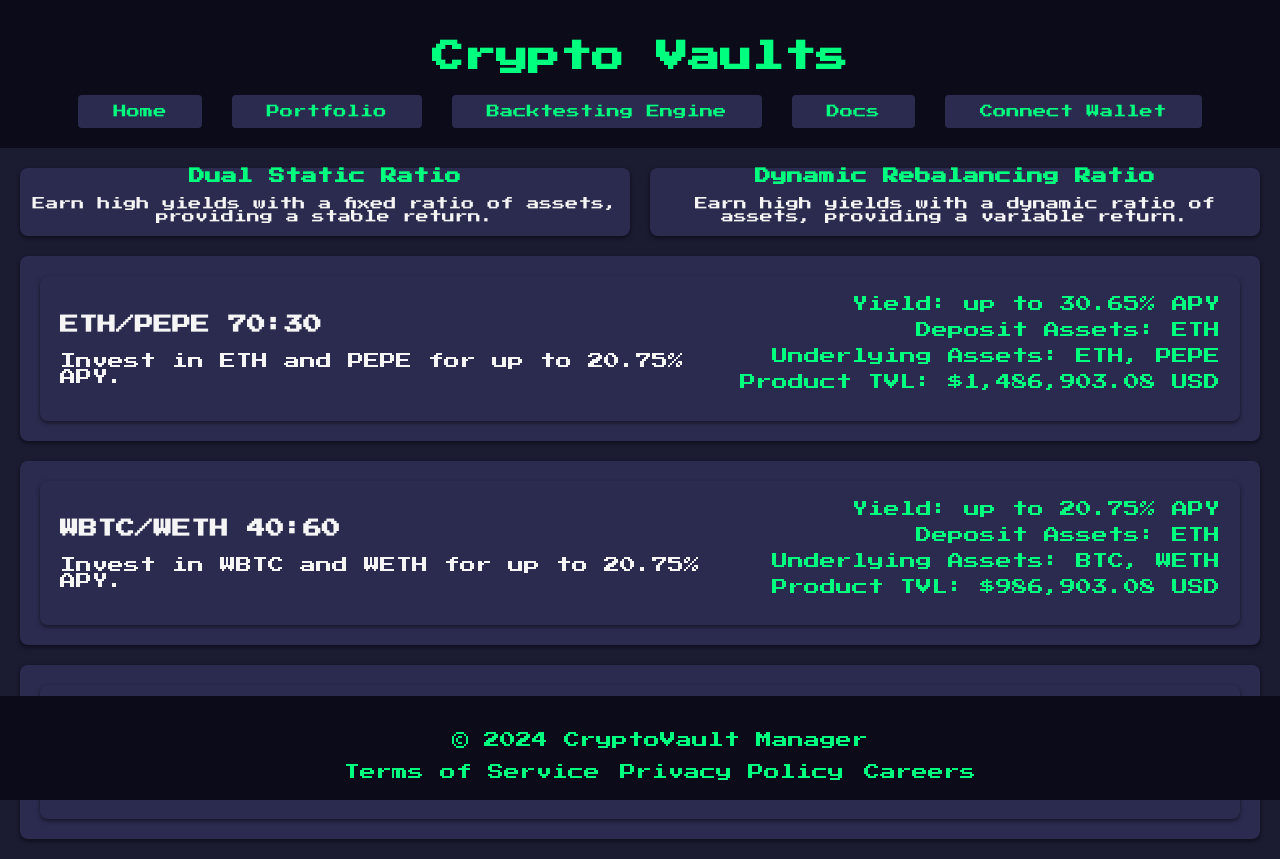
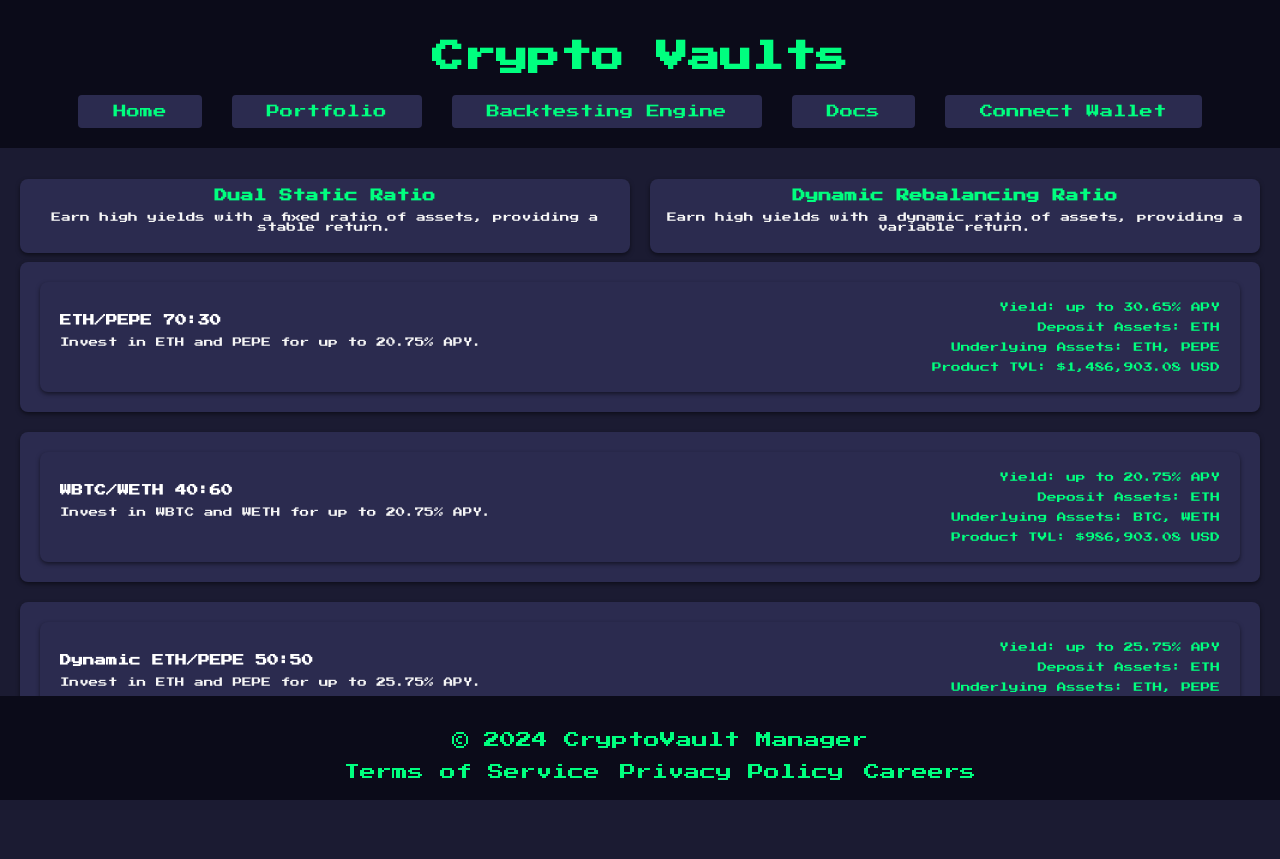
Before and after one commit to iamjakkie/CryptoVault-Manager, a React (Create React App) app: page / in a window 1280 px wide. After the commit the page ends 800 px from the top, so only its background shows below. Built offline with nearby package versions, Linux system fonts and the light colour scheme.

Commit message:
minor ui changes

```diff
--- a/src/components/VaultRow.js
+++ b/src/components/VaultRow.js
@@ -6,7 +6,7 @@ function VaultRow({ vault }) {
     <div className="vault-row">
       <div className="vault-row-content">
         <div className="vault-info">
-          <h3>{vault.title}</h3>
+          <h3 className="vault-title">{vault.title}</h3>
           <p>{vault.description}</p>
         </div>
         <div className="vault-details">
--- a/src/components/VaultTypeCard.js
+++ b/src/components/VaultTypeCard.js
@@ -4,7 +4,7 @@ import '../styles/VaultTypeCard.css';
 function VaultTypeCard({ vaultType }) {
   return (
     <div className="vault-type-card">
-      <h2>{vaultType.title}</h2>
+      <h2 className="vault-type-title">{vaultType.title}</h2>
       <p>{vaultType.description}</p>
     </div>
   );
--- a/src/styles/VaultRow.css
+++ b/src/styles/VaultRow.css
@@ -1,10 +1,17 @@
 .vault-row-content {
     display: flex;
     justify-content: space-between;
+    font-size: 0.6em;
   }
 
   .vault-info {
     flex: 1;
+  }
+
+  .vault-title {
+    font-size: 1.2em;
+    color: white;
+    font-weight: bold;
   }
 
   .vault-details {
--- a/src/styles/VaultTypeCard.css
+++ b/src/styles/VaultTypeCard.css
@@ -13,17 +13,21 @@
     text-align: center;
     transition: background-color 0.2s;
     height: 100%; /* Ensure the card takes up the full height of its container */
+    font-size: 0.6em;
   }
 
-  .vault-type-card h2 {
-    margin-top: 0;
+  .vault-type-title {
+    padding-top: 10px;
     color: #00ff7f;
-    font-size: medium;
+    font-size: small;
   }
 
+/*
   .vault-type-card p {
     font-size: small;
-  }
+  } */
+
+  /* TODO: delete the increasing behavior when selected */
 
   .vault-type-card button {
     background-color: #00ff7f;
```
